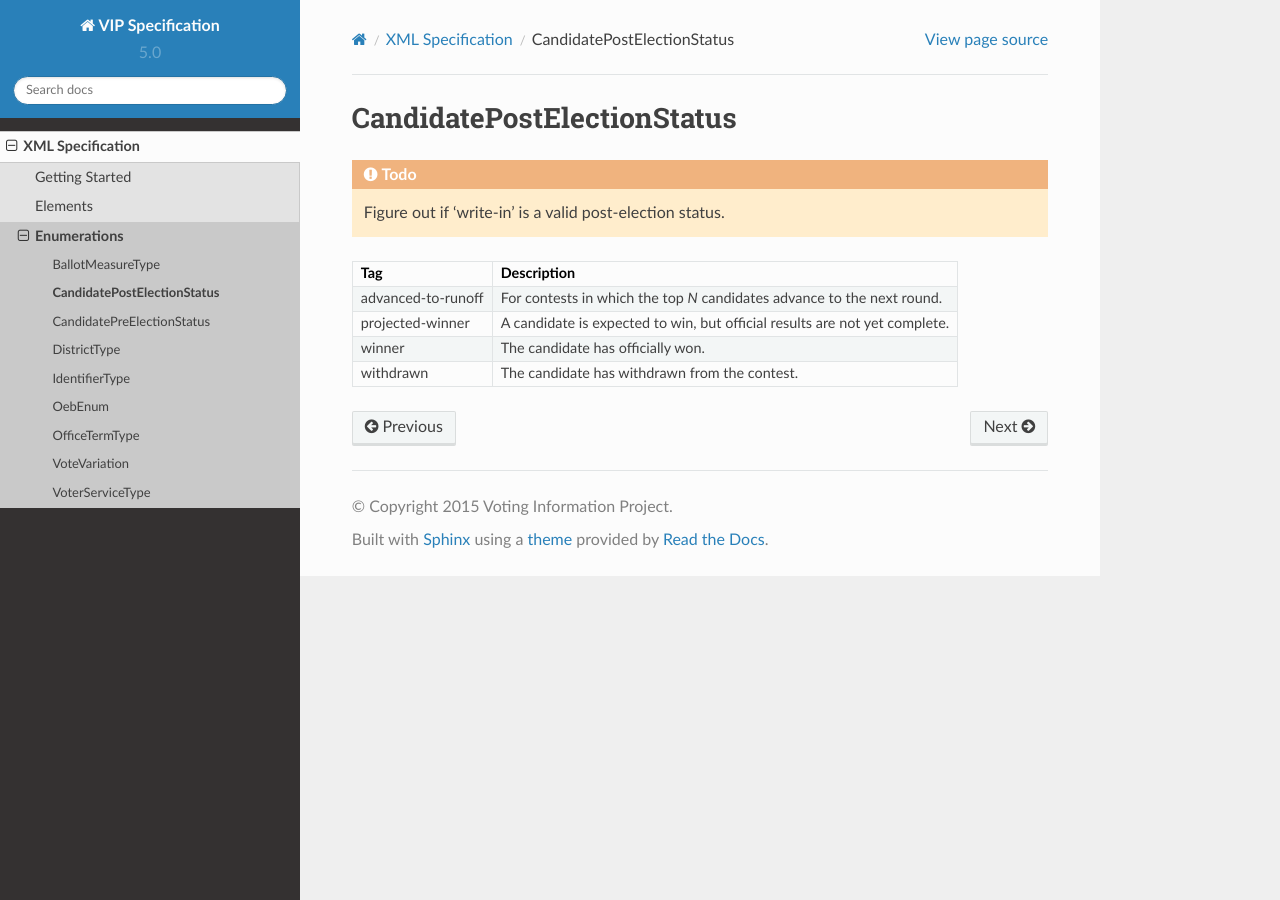
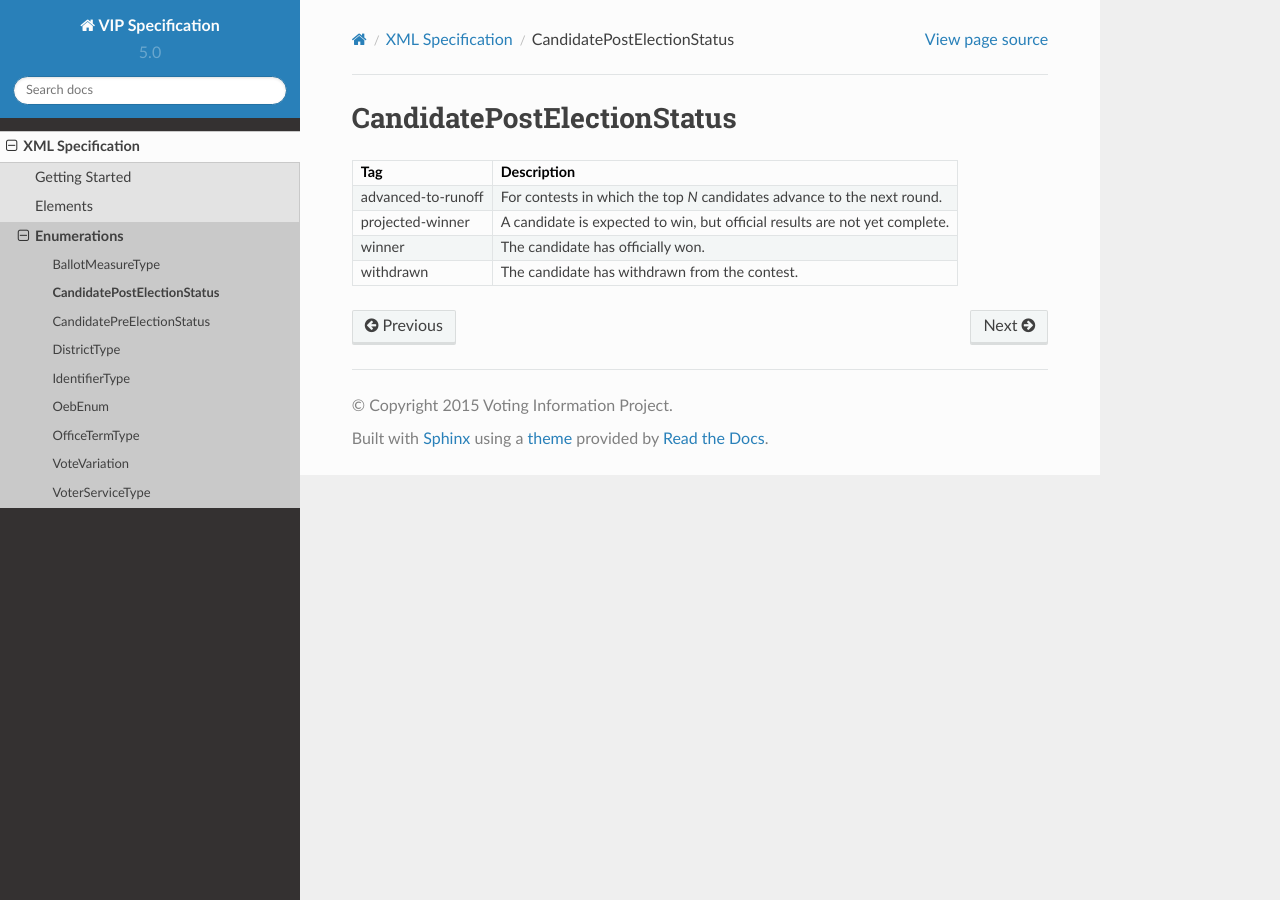
Before and after one commit to votinginfoproject/vip-specification, a Sphinx documentation site: the page built from docs/xml/enumerations/candidate_post_election_status.rst, in a window 1280 px wide. Built offline with Sphinx 7.4.7 and the Read the Docs theme 2.0.0, drawn with Linux system fonts in a browser that asks for light colours.

Commit message:
Remove out-of-date TODOs.

```diff
--- a/docs/xml/elements/locality.rst
+++ b/docs/xml/elements/locality.rst
@@ -2,10 +2,6 @@ Locality
 ========
 
 The Locality object represents the jurisdiction below the :doc:`state <state>` (e.g. county).
-
-.. todo::
-
-   Fill out description for ExternalIdentifiers
 
 .. include:: ../../tables/elements/locality.rst
 
--- a/docs/xml/enumerations/candidate_post_election_status.rst
+++ b/docs/xml/enumerations/candidate_post_election_status.rst
@@ -1,8 +1,4 @@
 CandidatePostElectionStatus
 ===========================
 
-.. todo::
-
-   Figure out if 'write-in' is a valid post-election status.
-
 .. include:: ../../tables/enumerations/candidate_post_election_status.rst
--- a/docs/xml/enumerations/identifier_type.rst
+++ b/docs/xml/enumerations/identifier_type.rst
@@ -1,9 +1,5 @@
 IdentifierType
 ==============
-
-.. todo::
-
-   Document IdentifierType
 
 .. include:: ../../tables/enumerations/identifier_type.rst
 
```
